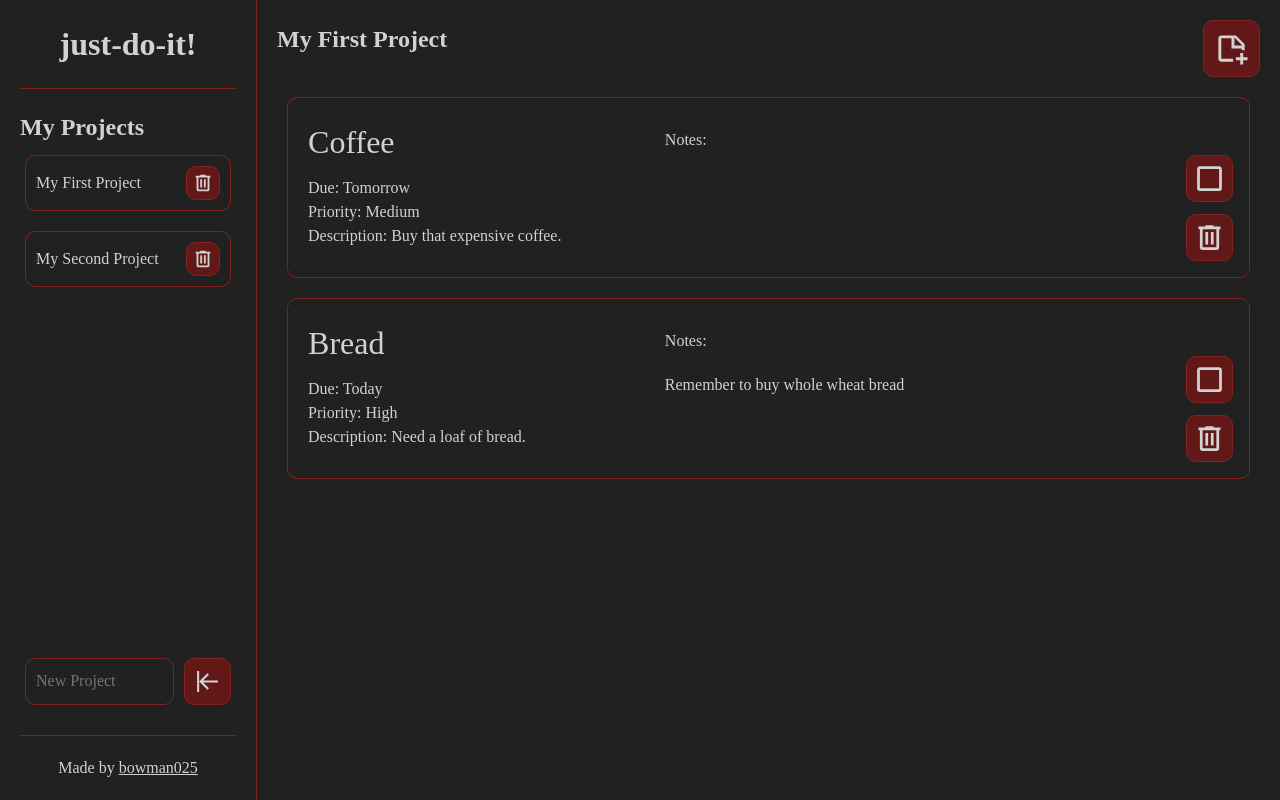
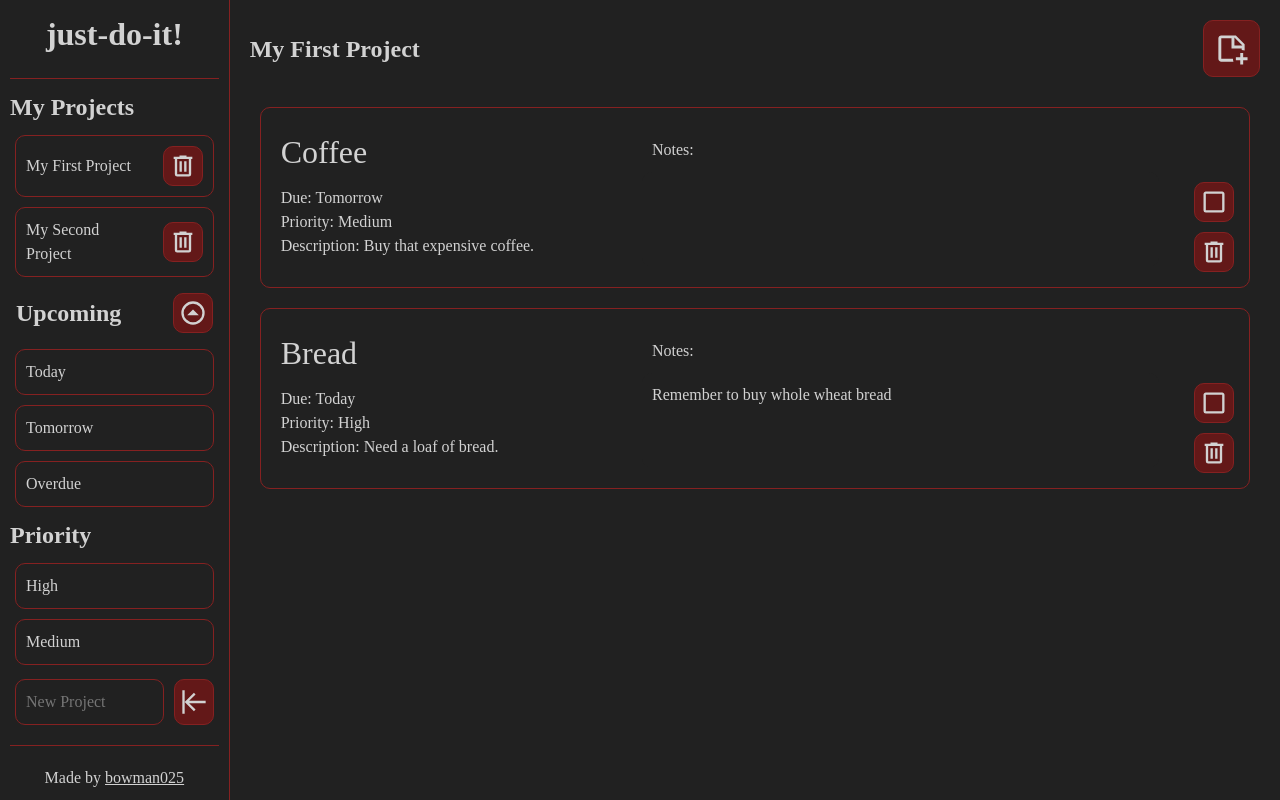
Before and after one commit to bowman025/project-todo-list, a website built with webpack: page src/index.html in a window 1280 px wide. Built offline with nearby package versions, Linux system fonts and the light colour scheme.

Commit message:
Add divs to sidebar for upcoming and priority lists, edit style

```diff
--- a/src/css/style.css
+++ b/src/css/style.css
@@ -51,6 +51,10 @@ h1, h2, h3, h4, h5, h6 {
   text-wrap: balance;
 }
 
+h2:hover {
+  cursor: default;
+}
+
 ul {
   list-style-type: none;
 }
@@ -63,13 +67,13 @@ ul {
   flex: 1 1 auto;
   display: flex;
   flex-direction: column;
-  padding: 20px;
+  padding: 10px;
   border-right: 1px solid var(--border-color);
 }
 
 .header {
   flex-shrink: 1;
-  margin-bottom: 20px;
+  margin-bottom: 10px;
   padding-bottom: 20px;
   border-bottom: 1px solid var(--border-color);
   text-align: center;
@@ -87,9 +91,6 @@ ul {
 .side-items {
   display: flex;
   justify-content: space-between;
-}
-
-.side-items {
   margin: 10px 5px;
   border: 1px solid var(--border-color);
   border-radius: 10px;
@@ -118,8 +119,10 @@ ul {
 }
 
 .remove-side-item {
+  flex-shrink: 0;
   margin: 10px;
   padding: 5px;
+  width: 40px;
   align-self: center;
   border: 1px solid var(--border-color);
   border-radius: 10px;
@@ -134,30 +137,26 @@ ul {
   transform: scale(1.08);
 }
 
-.remove-side-item-icon {
-  width: 22px;
+.side-upcoming-title-img {
+  width: 40px;
 }
 
-#side-input-box,
-.side-input-button {
-  margin: 10px 5px;
+.side-input {
+  display: flex;
+  margin: 10px 5px 20px;
+}
+
+#side-input-box {
+  flex: 1 1 auto;
+  min-width: 100px;
+  max-width: 260px;
+  margin-right: 10px;
   padding: 10px;
   border: 1px solid var(--border-color);
   border-radius: 10px;
   color: var(--font-color);
   background-color: var(--primary-bg-color);
   transition: transform 300ms ease-out;
-}
-
-.side-input {
-  display: flex;
-  margin-bottom: 20px;
-}
-
-#side-input-box {
-  flex: 1 1 auto;
-  min-width: 100px;
-  max-width: 260px;
 }
 
 #side-input-box:hover {
@@ -169,18 +168,30 @@ ul {
   transform: scale(1.05);
 }
 
-.side-input-button {
+.side-input-button,
+.side-upcoming-title-button {
+  flex-shrink: 0;
+  padding: 5px;
+  width: 40px;
+  border: 1px solid var(--border-color);
+  border-radius: 10px;
+  color: var(--font-color);
   background-color: var(--secondary-border-color);
+  transition: transform 300ms ease-out;
 }
 
-.side-input-button:hover {
+.side-input-button:hover,
+.side-upcoming-title-button:hover {
   cursor: pointer;
   background-color: var(--border-color);
   transform: scale(1.08);
 }
 
-.side-input-image {
-  width: 40px;
+.side-upcoming-title-div {
+  display: flex;
+  justify-content: space-between;
+  align-items: center;
+  padding: 6px;
 }
 
 .footer {
@@ -217,10 +228,6 @@ ul {
   display: flex;
   justify-content: space-between;
   align-items: center;
-  margin-bottom: 10px;
-}
-
-.project-title {
   margin-bottom: 20px;
 }
 
@@ -268,10 +275,8 @@ ul {
 .project-item {
   flex: 1 1 100%;
   display: flex;
-  /* flex-direction: column; */
   justify-content: space-between;
   margin: 10px;
-  /* padding: 20px; */
   background-color: var(--primary-bg-color);
   transition: transform 300ms ease-out;
 }
@@ -280,9 +285,9 @@ ul {
   background-color: var(--secondary-bg-color);
   transform: scale(1.01);
 }
+
 .project-item-text {
   display: flex;
-  flex-wrap: wrap;
   flex-grow: 1;
   margin: 20px;
 }
@@ -333,19 +338,11 @@ ul {
 
 .project-item-delete,
 .project-item-checked {
-  margin: 6px;
-  padding: 6px;
-  min-width: 32px;
+  margin: 5px;
+  padding: 5px;
+  width: 40px;
   color: var(--font-color);
   background-color: var(--secondary-border-color);
-}
-
-.remove-project-item-icon {
-  width: 33px;
-}
-
-.check-project-item-icon {
-  width: 33px;
 }
 
 .new-item-dialog {
--- a/src/index.html
+++ b/src/index.html
@@ -10,7 +10,12 @@
         <div class="header">
             <h1 class="title">just-do-it!</h1>
         </div>
-        <div class="side-list"></div>
+        <div class="side-list">
+            <div class="side-my">
+                <h2 class="side-my-title">My Projects</h2>
+                <div class="side-my-items"></div>
+            </div>
+        </div>
         <div class="footer">
             <p class="footer-text">Made by <a href="https://github.com/bowman025">bowman025</a></p>
         </div>
--- a/src/index.js
+++ b/src/index.js
@@ -1,11 +1,12 @@
 import "./css/style.css";
 import { projectList, populateProjectList } from "./modules/projects.js";
-import { displayList, addProjectToList } from "./modules/DOMside.js";
+import { displayList, displaySecondaryList, addProjectToList } from "./modules/DOMside.js";
 import { displayProject } from "./modules/DOMmain.js";
 import { storeProjectList } from "./modules/storage.js";
 
 populateProjectList();
 displayList();
+displaySecondaryList();
 addProjectToList();
 displayProject(projectList[0]);
 
--- a/src/modules/DOMmain.js
+++ b/src/modules/DOMmain.js
@@ -91,11 +91,15 @@ const displayProject = (project) => {
     projectTitle.textContent = project.title;
     const displayProjectItems = () => {
         const editCheckedItem = (projectItem, projectItemText, projectItemTitle, projectItemButtons, projectItemChecked, projectItemCheckedIcon) => {
+        projectItem.style.flexDirection = "row";
         projectItemCheckedIcon.src = checkboxMarked;
         projectItemText.replaceChildren(projectItemTitle);
         projectItemText.style.textDecoration = "5px line-through solid var(--border-color)";
-        projectItem.style.flexDirection = "row";
+        projectItemText.style.alignItems = "center";
+        projectItemText.style.margin = "0 0 0 10px";
+        projectItemTitle.style.margin = "0 0 0 6px";
         projectItemButtons.style.flexDirection = "row";
+        projectItemButtons.style.alignItems = "center";
         projectItemChecked.classList.add("project-item-checked-lock");
         }
         project.items.forEach((item, index) => {
@@ -192,6 +196,18 @@ const displayProject = (project) => {
     itemButton.appendChild(itemButtonImage);
     projectTop.append(projectTitle, itemButton);
     content.replaceChildren(projectTop, projectCard);
+/*     if(project.items.length === 0) {
+        const middleButtonDiv = document.createElement("div");
+        middleButtonDiv.classList.add("project-item-middle");
+        const middleButton = document.createElement("button");
+        middleButton.classList.add("project-item-middle-button");
+        const middleButtonImage = document.createElement("img");
+        middleButtonImage.classList.add("project-item-button-image");
+        middleButtonImage.src = note;
+        middleButton.appendChild(middleButtonImage);
+        middleButtonDiv.appendChild(middleButton);
+        projectCard.appendChild(middleButtonDiv);
+    }; */
     const addNewItem = () => {
         itemButton.addEventListener("click", () => {
             content.appendChild(newDialog);
--- a/src/modules/DOMside.js
+++ b/src/modules/DOMside.js
@@ -2,14 +2,102 @@ import { content, displayProject } from "./DOMmain.js";
 import { projectList, addProject, removeProject } from "./projects.js";
 import trashcan from "../img/trash-can-outline.svg";
 import enter from "../img/arrow-collapse-left.svg";
+import down from "../img/arrow-down-drop-circle-outline.svg";
+import up from "../img/arrow-up-drop-circle-outline.svg";
 
 const sideList = document.querySelector(".side-list");
+const myProjectsDiv = document.querySelector(".side-my");
+const myProjectsTitle = document.querySelector(".side-my-title");
+const myProjectsItems = document.querySelector(".side-my-items");
+
+const displaySecondaryList = () => {
+    const upcomingTitleDiv = document.createElement("div");
+    upcomingTitleDiv.classList.add("side-upcoming-title-div");
+    const upcomingTitle = document.createElement("h2");
+    upcomingTitle.classList.add("side-upcoming-title");
+    upcomingTitle.textContent = "Upcoming";
+    const upcomingButton = document.createElement("button");
+    upcomingButton.classList.add("side-upcoming-title-button");
+    const upcomingImg = document.createElement("img");
+    upcomingImg.classList.add("side-upcoming-title-img");
+    upcomingImg.src = up;
+    upcomingButton.appendChild(upcomingImg);
+    upcomingTitleDiv.append(upcomingTitle, upcomingButton)
+    const today = document.createElement("div");
+    today.classList.add("side-items", "side-items-upcoming");
+    const todayBtn = document.createElement("button");
+    todayBtn.classList.add("side-item");
+    todayBtn.textContent = "Today";
+    today.appendChild(todayBtn);
+    const tomorrow = document.createElement("div");
+    tomorrow.classList.add("side-items", "side-items-upcoming");
+    const tomorrowBtn = document.createElement("button");
+    tomorrowBtn.classList.add("side-item");
+    tomorrowBtn.textContent = "Tomorrow";
+    tomorrow.appendChild(tomorrowBtn);
+    const overdue = document.createElement("div");
+    overdue.classList.add("side-items", "side-items-upcoming");
+    const overdueBtn = document.createElement("button");
+    overdueBtn.classList.add("side-item");
+    overdueBtn.textContent = "Overdue";
+    overdue.appendChild(overdueBtn);
+    const upcomingItemsDiv = document.createElement("div");
+    upcomingItemsDiv.classList.add("side-upcoming-items-div");
+    upcomingItemsDiv.append(today, tomorrow, overdue)
+    const upcomingDiv = document.createElement("div");
+    upcomingDiv.classList.add("side-upcoming");
+    upcomingDiv.append(upcomingTitleDiv, upcomingItemsDiv);
+    const priority = document.createElement("h2");
+    priority.classList.add("side-priority-title");
+    priority.textContent = "Priority";
+    const high = document.createElement("div");
+    high.classList.add("side-items", "side-items-high");
+    const highBtn = document.createElement("button");
+    highBtn.classList.add("side-item");
+    highBtn.textContent = "High";
+    high.appendChild(highBtn);
+    const medium = document.createElement("div");
+    medium.classList.add("side-items", "side-items-medium");
+    const mediumBtn = document.createElement("button");
+    mediumBtn.classList.add("side-item");
+    mediumBtn.textContent = "Medium";
+    medium.appendChild(mediumBtn);
+    const low = document.createElement("div");
+    low.classList.add("side-items", "side-items-low");
+    const lowBtn = document.createElement("button");
+    lowBtn.classList.add("side-item");
+    lowBtn.textContent = "Low";
+    low.appendChild(lowBtn);
+    const priorityItemsDiv = document.createElement("div");
+    priorityItemsDiv.classList.add("side-items-priority");
+    priorityItemsDiv.append(high, medium, low);
+    const priorityDiv = document.createElement("div");
+    priorityDiv.classList.add("side-priority");
+    priorityDiv.append(priority, priorityItemsDiv);
+    sideList.append(upcomingDiv, priorityDiv);
+    upcomingButton.onclick = () => {
+        if(upcomingItemsDiv.classList.contains("hidden") === true) {
+            upcomingItemsDiv.classList.remove("hidden");
+            upcomingItemsDiv.style.display = "";
+            upcomingImg.src = up;
+        } else {
+            upcomingItemsDiv.classList.add("hidden");
+            upcomingItemsDiv.style.display = "none";
+            upcomingImg.src = down;
+        }
+    }
+    priority.onclick = () => {
+        if(priority.classList.contains("hidden") === true) {
+            priority.classList.remove("hidden");
+            priorityItemsDiv.style.display = "block";
+        } else {
+            priority.classList.add("hidden");
+            priorityItemsDiv.style.display = "none";
+        }
+    }
+}
 
 const displayList = () => {
-    const myProjects = document.createElement("h2");
-    myProjects.classList.add("side-my-projects");
-    myProjects.textContent = "My Projects";
-    sideList.appendChild(myProjects);
     projectList.forEach(project => {
         const item = document.createElement("div");
         item.classList.add("side-items");
@@ -23,27 +111,19 @@ const displayList = () => {
         removeItemIcon.src = trashcan;
         removeItem.appendChild(removeItemIcon);
         item.append(listItem, removeItem);
-        sideList.appendChild(item);
+        myProjectsItems.appendChild(item);
         listItem.onclick = () => displayProject(project);
         removeItem.onclick = () => {
             removeProject(projectList.indexOf(project));
-            sideList.removeChild(item);
+            myProjectsItems.removeChild(item);
             console.log("Removed.");
             console.log(projectList);
             if(content.firstChild === null) return;
             else if(content.firstChild.getAttribute("data-id") === project.dataID) {
-                while(content.firstChild) {
-                    content.removeChild(content.firstChild);
-                }
+                content.replaceChildren();
             }
         }
     });
-}
-
-const emptyList = () => {
-    while(sideList.firstChild) {
-        sideList.removeChild(sideList.firstChild);
-    };
 }
 
 const addProjectToList = () => {
@@ -72,10 +152,10 @@ const addProjectToList = () => {
         }
         addProject(projectInputBox.value);
         projectInputBox.value = "";
-        emptyList();
+        myProjectsItems.replaceChildren();
         displayList(projectList);
         console.log(projectList);
     });
 }
 
-export { displayList, addProjectToList };
+export { displayList, displaySecondaryList, addProjectToList };
```
Also changed, not shown: src/img/arrow-down-drop-circle-outline.svg (added), src/img/arrow-up-drop-circle-outline.svg (added).
